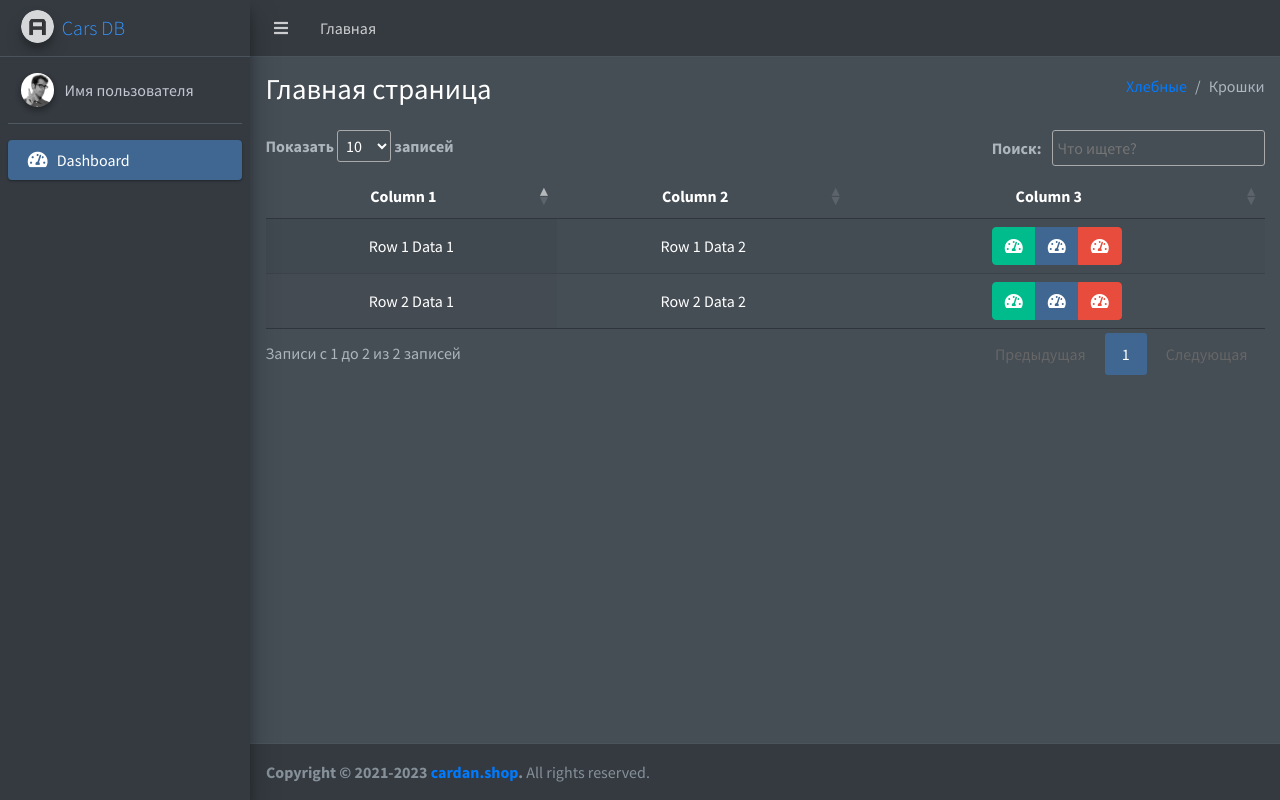
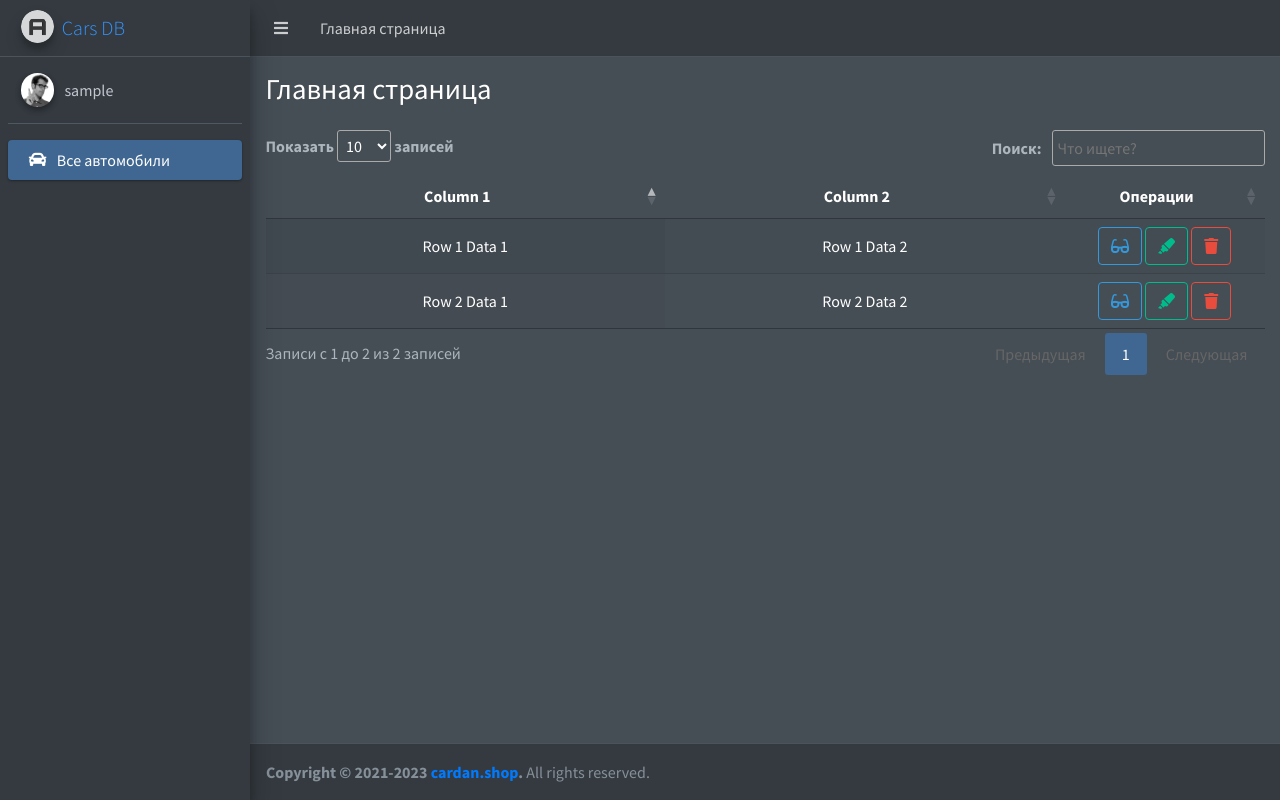
Before and after one commit to Wechnik/db_car_params, a Django app: page / in a window 1280 px wide. Run offline with Django 4.2, Linux system fonts and the light colour scheme; the visitor is signed in with stand-in values (Sample User, id 1); some libraries are stand-ins or nearby versions.

Commit message:
Закончил вёрстку

```diff
--- a/core/db_manager/templates/base.html
+++ b/core/db_manager/templates/base.html
@@ -4,7 +4,7 @@
 <head>
     <meta charset="utf-8">
     <meta name="viewport" content="width=device-width, initial-scale=1">
-    <title>Cars database</title>
+    <title>Cars database - {{ title }}</title>
 
     <!-- Google Font: Source Sans Pro -->
     <link rel="stylesheet"
@@ -14,6 +14,7 @@
     <!-- Theme style -->
     <link rel="stylesheet" href="{% static 'dist/css/adminlte.min.css' %}">
     <link rel="stylesheet" href="{% static 'dist/css/jquery.dataTables.css' %}">
+    <link rel="shortcut icon" type="image/png" href="{% static 'favicon.ico' %}"/>
 </head>
 <body class="hold-transition dark-mode sidebar-mini layout-fixed layout-navbar-fixed layout-footer-fixed">
 <div class="wrapper">
@@ -30,7 +31,7 @@
                 <a class="nav-link" data-widget="pushmenu" href="#" role="button"><i class="fas fa-bars"></i></a>
             </li>
             <li class="nav-item d-none d-sm-inline-block">
-                <a href="index.html" class="nav-link">Главная</a>
+                <a href="{% url 'index' %}" class="nav-link">{{ title }}</a>
             </li>
         </ul>
     </nav>
@@ -39,7 +40,7 @@
     <!-- Main Sidebar Container -->
     <aside class="main-sidebar sidebar-dark-primary elevation-4">
         <!-- Brand Logo -->
-        <a href="index.html" class="brand-link">
+        <a href="{% url 'index' %}" class="brand-link">
             <img src="{% static 'dist/img/AdminLTELogo.png' %}" alt="AdminLTE Logo"
                  class="brand-image img-circle elevation-3" style="opacity: .8">
             <span class="brand-text font-weight-light">Cars DB</span>
@@ -54,7 +55,7 @@
                          alt="User Image">
                 </div>
                 <div class="info">
-                    <a href="#" class="d-block">Имя пользователя</a>
+                    <a href="#" class="d-block">{{ user.get_username }}</a>
                 </div>
             </div>
             <!-- Sidebar Menu -->
@@ -65,9 +66,9 @@
                          with font-awesome or any other icon font library -->
                     <li class="nav-item menu-open">
                         <a href="#" class="nav-link active">
-                            <i class="nav-icon fas fa-tachometer-alt"></i>
+                            <i class="nav-icon fas fa-car"></i>
                             <p>
-                                Dashboard
+                                Все автомобили
                             </p>
                         </a>
                     </li>
@@ -86,12 +87,6 @@
                 <div class="row mb-2">
                     <div class="col-sm-6">
                         <h1 class="m-0">{{title}}</h1>
-                    </div><!-- /.col -->
-                    <div class="col-sm-6">
-                        <ol class="breadcrumb float-sm-right">
-                            <li class="breadcrumb-item"><a href="#">Хлебные</a></li>
-                            <li class="breadcrumb-item active">Крошки</li>
-                        </ol>
                     </div><!-- /.col -->
                 </div><!-- /.row -->
             </div><!-- /.container-fluid -->
--- a/core/db_manager/templates/index.html
+++ b/core/db_manager/templates/index.html
@@ -6,7 +6,7 @@
     <tr>
         <th>Column 1</th>
         <th>Column 2</th>
-        <th>Column 3</th>
+        <th style="width: 20%">Операции</th>
     </tr>
     </thead>
     <tbody>
@@ -14,22 +14,18 @@
         <td>Row 1 Data 1</td>
         <td>Row 1 Data 2</td>
         <td>
-            <div class="btn-group" role="group" aria-label="Basic example">
-                <button type="button" class="btn btn-success"><i class="nav-icon fas fa-tachometer-alt"></i></button>
-                <button type="button" class="btn btn-primary"><i class="nav-icon fas fa-tachometer-alt"></i></button>
-                <button type="button" class="btn btn-danger"><i class="nav-icon fas fa-tachometer-alt"></i></button>
-            </div>
+            <button type="button" class="btn btn-outline-info"><i class="nav-icon fas fa-glasses"></i></button>
+            <button type="button" class="btn btn-outline-success"><i class="nav-icon fas fa-highlighter"></i></button>
+            <button type="button" class="btn btn-outline-danger"><i class="nav-icon fas fa-trash"></i></button>
         </td>
     </tr>
     <tr>
         <td>Row 2 Data 1</td>
         <td>Row 2 Data 2</td>
         <td>
-            <div class="btn-group" role="group" aria-label="Basic example">
-                <button type="button" class="btn btn-success"><i class="nav-icon fas fa-tachometer-alt"></i></button>
-                <button type="button" class="btn btn-primary"><i class="nav-icon fas fa-tachometer-alt"></i></button>
-                <button type="button" class="btn btn-danger"><i class="nav-icon fas fa-tachometer-alt"></i></button>
-            </div>
+            <button type="button" class="btn btn-outline-info"><i class="nav-icon fas fa-glasses"></i></button>
+            <button type="button" class="btn btn-outline-success"><i class="nav-icon fas fa-highlighter"></i></button>
+            <button type="button" class="btn btn-outline-danger"><i class="nav-icon fas fa-trash"></i></button>
         </td>
     </tr>
     </tbody>
--- a/core/db_manager/urls.py
+++ b/core/db_manager/urls.py
@@ -3,6 +3,6 @@ from django.urls.conf import path, include
 from db_manager.views import Index
 
 urlpatterns = [
-    path('', Index.as_view()),
+    path('', Index.as_view(), name='index'),
     path('accounts/', include('django.contrib.auth.urls')),
 ]
```
Also changed, not shown: core/db_manager/static/favicon.ico (added), 1 other file.
